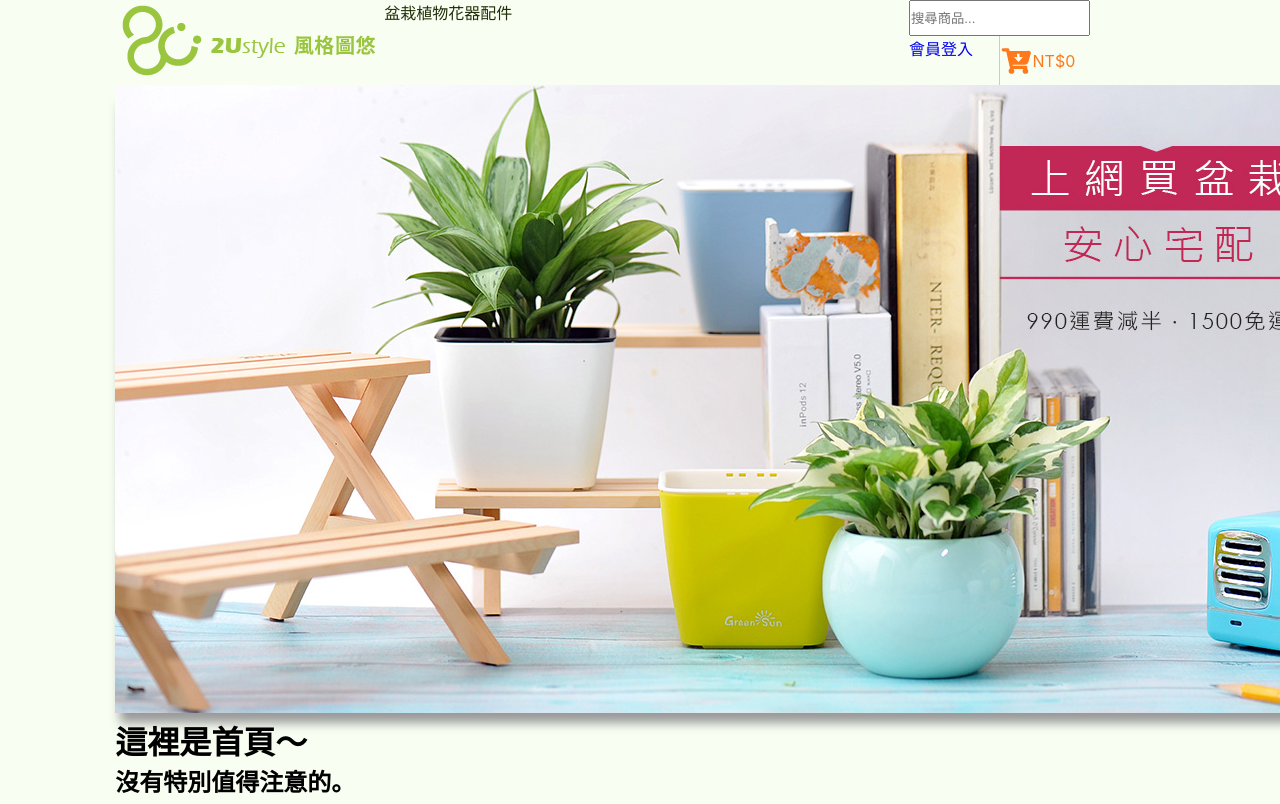
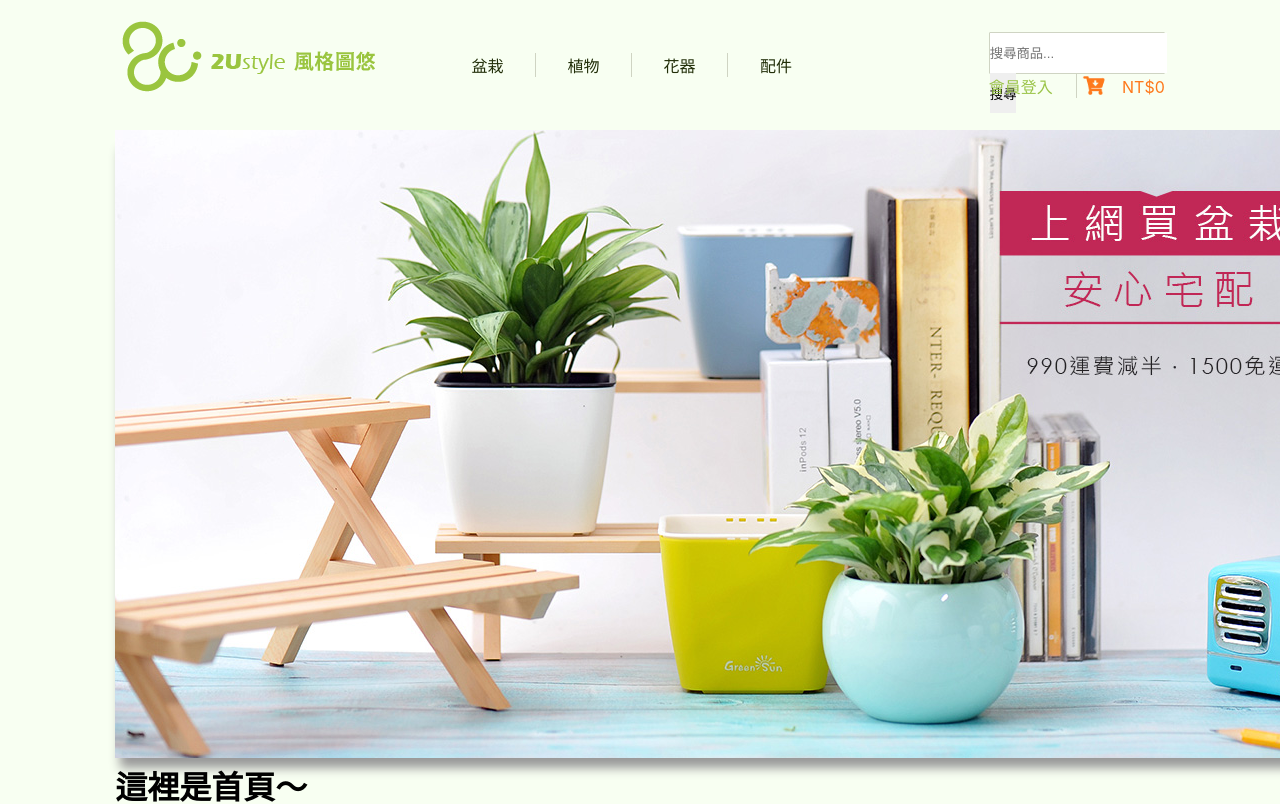
Before and after one commit to RediChen/web_remake_2Ustyle, a React (Create React App) app: page / in a window 1280 px wide. Shown: the top 804 px of the page. Built offline with nearby package versions, Linux system fonts and the light colour scheme.

Commit message:
更新 nav 樣式

```diff
--- a/src/00_commonComponents/cartBtn.tsx
+++ b/src/00_commonComponents/cartBtn.tsx
@@ -2,18 +2,15 @@ import { FC } from "react";
 import { Link } from "react-router-dom";
 import cartIcon from "./images/cartBtn/cart32px.png";
 
-const CartBtn:FC = () => {
-    const totCose = 0;
-    const style = {
-        display: "flex",
-        alignItems: "center",
-        color: "#fe791c",
-    } as React.CSSProperties;
+const CartBtn: FC = () => {
+    const totCose = 0;//todo 和後端串接
     return (
-        <Link to="/cart" title="前往購物車" style={style}>
-            <img src={cartIcon} alt="購物車" />
-            <span>NT${totCose}</span>
-        </Link>
+        <div className="cart-btn">
+            <Link to="/cart" title="前往購物車">
+                <img src={cartIcon} alt="購物車" />
+                <span>NT${totCose}</span>
+            </Link>
+        </div>
     );
 }
 export default CartBtn;
--- a/src/00_commonComponents/loginBtn.tsx
+++ b/src/00_commonComponents/loginBtn.tsx
@@ -1,13 +1,12 @@
-import React, { FC } from "react";
+import { FC } from "react";
 import { Link } from "react-router-dom";
-interface BtnProps {
-    style? : React.CSSProperties
-}
-const LogInBtn: FC<BtnProps> = ({style = {}}) => {
+const LogInBtn: FC = () => {
     return (
-        <Link className="login-btn" to="/login" style={style}>
-            會員登入
-        </Link>
+        <div className="login-btn">
+            <Link to="/login">
+                會員登入
+            </Link>
+        </div>
     );
 }
 export default LogInBtn;
--- a/src/00_layout/nav.tsx
+++ b/src/00_layout/nav.tsx
@@ -6,27 +6,14 @@ import { Link } from "react-router-dom";
 // Part I : Logo --> imported
 //* Part II : NavLinks */
 const NavLinks: FC = () => {
-    // const pack = [] as JSX.Element[];
-    //todo 以下尚未測試
     const pack = dataNav.map(item =>
-        <Link to={item["href"]} className="nav-link"
-            title={item["titleZh"] + " " + item["titleEn"]}>
-            {item["titleZh"]}
-        </Link>
+        <li className="center" id={item["titleEn"]}>
+            <Link to={item["href"]} className="nav-link"
+                title={item["titleZh"] + " " + item["titleEn"]}>
+                {item["titleZh"]}
+            </Link>
+        </li>
     );
-    // for (let i in dataNav) {
-    //     pack.push(
-    //         <li>
-    //             <Link
-    //                 to={"/" + dataNav[i]["href"]}
-    //                 className="nav-link"
-    //                 title={dataNav[i]["titleZh"] + " " + dataNav[i]["titleEn"]}
-    //             >
-    //                 {dataNav[i]["titleZh"]}
-    //             </Link>
-    //         </li>
-    //     );
-    // }
     return (
         <ul id="nav-link-wrap">{pack}</ul>
     );
--- a/src/00_layout/navTool.tsx
+++ b/src/00_layout/navTool.tsx
@@ -1,15 +1,22 @@
-import {CSSProperties} from "react";
 import LogInBtn from "src/00_commonComponents/loginBtn";
 import CartBtn from "src/00_commonComponents/cartBtn";
-
+// import icon from "./images/magnifier.png";
+import { FC } from "react";
+const SearchBar: FC = () => {
+    return (
+        <form>
+            <input type="text" placeholder="搜尋商品..." />
+            <button type="submit">
+                搜尋{/* <img src={icon} alt="搜尋" /> */}
+            </button>
+        </form>
+    );
+}
 const NavTool = () => {
-    const border = {
-        borderRight: "1px solid #ccc"
-    } as CSSProperties;
     return (
         <div id="nav-tool">
-            <input type="text" placeholder="搜尋商品..." />
-            <LogInBtn style={border} />
+            <SearchBar />
+            <LogInBtn />
             <CartBtn />
         </div>
     );
--- a/src/00_layout/sass/_nav.sass
+++ b/src/00_layout/sass/_nav.sass
@@ -1,26 +1,60 @@
-@import "../_var"
+@import "../../style/_var"
 nav
+    padding: 1rem 0
     display: flex
-    #nav-link-wrap
-        width: 50%
-        display: inherit
-        list-style-type: none
-        li
-            width: 25%
-            height: 1.5rem
-            margin: auto 0
-            display: flex
-            justify-content: center
-            align-items: center
-        li:not(:last-child)
-            border-right: 1px solid $border-color
-        .nav-link
-            &:link, &:visited
-                color: $theme-color-1
-            &:hover
-                color: $theme-color-0
+    justify-content: space-between
+#nav-link-wrap
+    margin-left: 2rem
+    width: 50%
+    display: flex
+    justify-content: flex-start
+    list-style-type: none
+    li
+        width: 6rem
+        height: 1.5rem
+        margin: auto 0
+    li:not(:last-child)
+        border-right: 1px solid $color-border-0
+    .nav-link
+        transition: color .4s
+        &:link, &:visited
+            color: $color-theme-2
+        &:hovernpm
+            color: $color-theme-1
 #nav-tool
+    padding: 1rem 0
+    width: 11rem
     display: grid
     grid-template-columns: repeat(2, 1fr)
-    input
-        grid-column: 1 / span2
+    form
+        grid-column: 1 / span 2
+        border: 1px solid $color-border-0
+        border-radius: 1px
+        input, button
+            height: 100%
+            border: none
+
+    .login-btn
+        display: flex
+        align-items: flex-end
+        justify-content: flex-start
+        a
+            // height: 1rem
+            width: 100%
+            border-right: 1px solid $color-border-0
+            transition: filter 0.4s
+            &:link, &:visited
+                color: $color-theme-1
+            &:hover
+                filter: brightness(1.07)
+    .cart-btn a
+        // width: 100%
+        // height: 100%
+        display: flex
+        align-items: flex-end
+        justify-content: flex-end
+        &:link, &:visited
+            color: $color-cart
+        img
+            width: 1.5rem
+            margin-right: 1rem
--- a/src/style/_var.sass
+++ b/src/style/_var.sass
@@ -1,3 +1,23 @@
-$theme-color-0: #9ac448
-$theme-color-1: #212e08
-$border-color: #ccc
+$color-theme-0: #f8fff2
+$color-theme-1: #9ac448
+$color-theme-2: #212e08
+$color-border-0: #cfd4c3
+$color-cart: #fe791c
+
+@import url("https://fonts.googleapis.com/css2?family=Noto+Serif+TC:wght@200;300;500;700;900&display=swap")
+@mixin font-set($sz, $wt)
+    //wt of Noto Serif TC is in 200, 300, 500, 700, 900
+    font-weight: $wt
+    font-size: $sz
+@mixin rwdFor($mode)
+    @if $mode == "desktop"
+        @media screen and (min-width: 1025px)
+            @content
+    @else if $mode == "tablet"
+        @media screen and (max-width: 1024px)
+            @content
+    @else if $mode == "mobile"
+        @media screen and (max-width: 676px)
+            @content
+    @else
+        @error $mode + " 是不存在的裝置選項！"
--- a/src/style/style.css
+++ b/src/style/style.css
@@ -1,51 +1,121 @@
+@import url("https://fonts.googleapis.com/css2?family=Noto+Serif+TC:wght@200;300;500;700;900&display=swap");
+@import url("https://fonts.googleapis.com/css2?family=Noto+Serif+TC:wght@200;300;500;700;900&display=swap");
 nav {
+  padding: 1rem 0;
   display: -webkit-box;
   display: -ms-flexbox;
   display: flex;
+  -webkit-box-pack: justify;
+      -ms-flex-pack: justify;
+          justify-content: space-between;
 }
 
-nav #nav-link-wrap {
+#nav-link-wrap {
+  margin-left: 2rem;
   width: 50%;
-  display: inherit;
+  display: -webkit-box;
+  display: -ms-flexbox;
+  display: flex;
+  -webkit-box-pack: start;
+      -ms-flex-pack: start;
+          justify-content: flex-start;
   list-style-type: none;
 }
 
-nav #nav-link-wrap li {
-  width: 25%;
+#nav-link-wrap li {
+  width: 6rem;
   height: 1.5rem;
   margin: auto 0;
-  display: -webkit-box;
-  display: -ms-flexbox;
-  display: flex;
-  -webkit-box-pack: center;
-      -ms-flex-pack: center;
-          justify-content: center;
-  -webkit-box-align: center;
-      -ms-flex-align: center;
-          align-items: center;
 }
 
-nav #nav-link-wrap li:not(:last-child) {
-  border-right: 1px solid #ccc;
+#nav-link-wrap li:not(:last-child) {
+  border-right: 1px solid #cfd4c3;
 }
 
-nav #nav-link-wrap .nav-link:link, nav #nav-link-wrap .nav-link:visited {
+#nav-link-wrap .nav-link {
+  -webkit-transition: color .4s;
+  transition: color .4s;
+}
+
+#nav-link-wrap .nav-link:link, #nav-link-wrap .nav-link:visited {
   color: #212e08;
 }
 
-nav #nav-link-wrap .nav-link:hover {
+#nav-link-wrap .nav-link:hovernpm {
   color: #9ac448;
 }
 
 #nav-tool {
+  padding: 1rem 0;
+  width: 11rem;
   display: -ms-grid;
   display: grid;
   -ms-grid-columns: (1fr)[2];
       grid-template-columns: repeat(2, 1fr);
 }
 
-#nav-tool input {
-  grid-column: 1 / span2;
+#nav-tool form {
+  -ms-grid-column: 1;
+  -ms-grid-column-span: 2;
+  grid-column: 1 / span 2;
+  border: 1px solid #cfd4c3;
+  border-radius: 1px;
+}
+
+#nav-tool form input, #nav-tool form button {
+  height: 100%;
+  border: none;
+}
+
+#nav-tool .login-btn {
+  display: -webkit-box;
+  display: -ms-flexbox;
+  display: flex;
+  -webkit-box-align: end;
+      -ms-flex-align: end;
+          align-items: flex-end;
+  -webkit-box-pack: start;
+      -ms-flex-pack: start;
+          justify-content: flex-start;
+}
+
+#nav-tool .login-btn a {
+  width: 100%;
+  border-right: 1px solid #cfd4c3;
+  -webkit-transition: -webkit-filter 0.4s;
+  transition: -webkit-filter 0.4s;
+  transition: filter 0.4s;
+  transition: filter 0.4s, -webkit-filter 0.4s;
+}
+
+#nav-tool .login-btn a:link, #nav-tool .login-btn a:visited {
+  color: #9ac448;
+}
+
+#nav-tool .login-btn a:hover {
+  -webkit-filter: brightness(1.07);
+          filter: brightness(1.07);
+}
+
+#nav-tool .cart-btn a {
+  display: -webkit-box;
+  display: -ms-flexbox;
+  display: flex;
+  -webkit-box-align: end;
+      -ms-flex-align: end;
+          align-items: flex-end;
+  -webkit-box-pack: end;
+      -ms-flex-pack: end;
+          justify-content: flex-end;
+}
+
+#nav-tool .cart-btn a:link, #nav-tool .cart-btn a:visited {
+  color: #fe791c;
+}
+
+#nav-tool .cart-btn a img {
+  width: 1.5rem;
+  margin-right: 1rem;
 }
 
 * {
@@ -67,5 +137,17 @@ a:active {
 body {
   padding: 0 9%;
   background: #f8fff2;
-  font-family: -apple-system, BlinkMacSystemFont, "Segoe UI", "Roboto", "Oxygen", "Ubuntu", "Cantarell", "Fira Sans", "Droid Sans", "Helvetica Neue", sans-serif;
+  font-family: "Noto Serif TC", -apple-system, BlinkMacSystemFont,'palatino', serif;
 }
+
+.center {
+  display: -webkit-box;
+  display: -ms-flexbox;
+  display: flex;
+  -webkit-box-align: center;
+      -ms-flex-align: center;
+          align-items: center;
+  -webkit-box-pack: center;
+      -ms-flex-pack: center;
+          justify-content: center;
+}
--- a/src/style/style.sass
+++ b/src/style/style.sass
@@ -1,5 +1,5 @@
 @import "./_var"
-@import "./common/nav"
+@import "../00_layout/sass/_nav"
 
 *
     margin: 0
@@ -11,6 +11,9 @@ a
         filter: invert(0.3)
 body
     padding: 0 9%
-    background: #f8fff2
-    font-family: -apple-system, BlinkMacSystemFont, 'Segoe UI', 'Roboto', 'Oxygen',
-    'Ubuntu', 'Cantarell', 'Fira Sans', 'Droid Sans', 'Helvetica Neue', sans-serif
+    background: $color-theme-0
+    font-family: "Noto Serif TC", -apple-system, BlinkMacSystemFont,'palatino', serif
+.center
+    display: flex
+    align-items: center
+    justify-content: center
```
